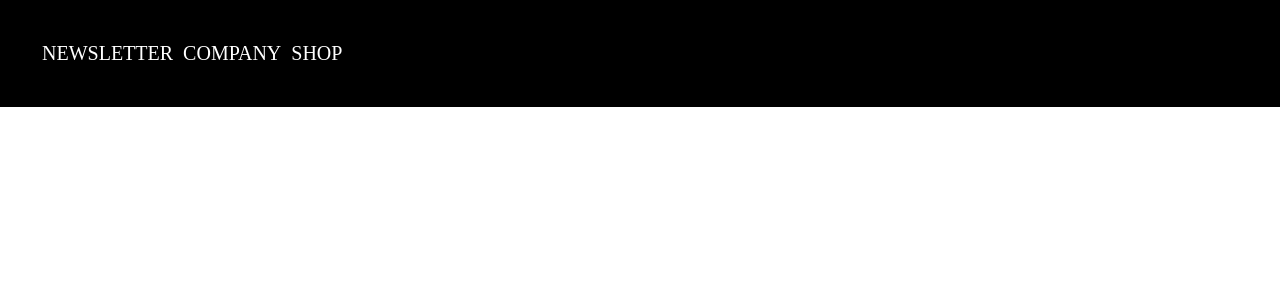
After one commit to mourad-boussiouf/boutique-en-ligne, a PHP site: page /footer.php in a window 1280 px wide. The commit adds this page. Shown: the top 300 px of the page. Run offline with PHP 8.4, Linux system fonts and the light colour scheme.

Commit message:
Mise en place du footer

```diff
--- a/boutique.css
+++ b/boutique.css
@@ -171,6 +171,14 @@ div.gallery {
     background-color: rgb(230, 230, 230);
     float: right;
     width: 580px;
+    display: flex;
+    flex-direction: column;
+    justify-content: center;
+  }
+
+  .gallery1 input {
+      width: 40px;
+      height: 30px;
   }
 
   .gallery1 input:in-range {
@@ -180,3 +188,18 @@ div.gallery {
   .gallery1 input:out-of-range {
       border: 2px solid red;
   }
+
+/*FOOTER*/
+footer {
+    background: black;
+    padding: 40px;
+    bottom: 0;
+}
+
+footer td {
+    text-decoration: none;
+    color: white;
+    font-size: 20px;
+    margin-right: 10px;
+    float: right;
+}
--- /dev/null
+++ b/footer.php
@@ -0,0 +1,10 @@
+<link rel="stylesheet" href="boutique.css">
+<footer class="footer">
+<table>
+    <tr>
+        <td>SHOP</td>
+        <td>COMPANY</td>
+        <td>NEWSLETTER</td>
+    </tr>
+</table>
+</footer>
```
